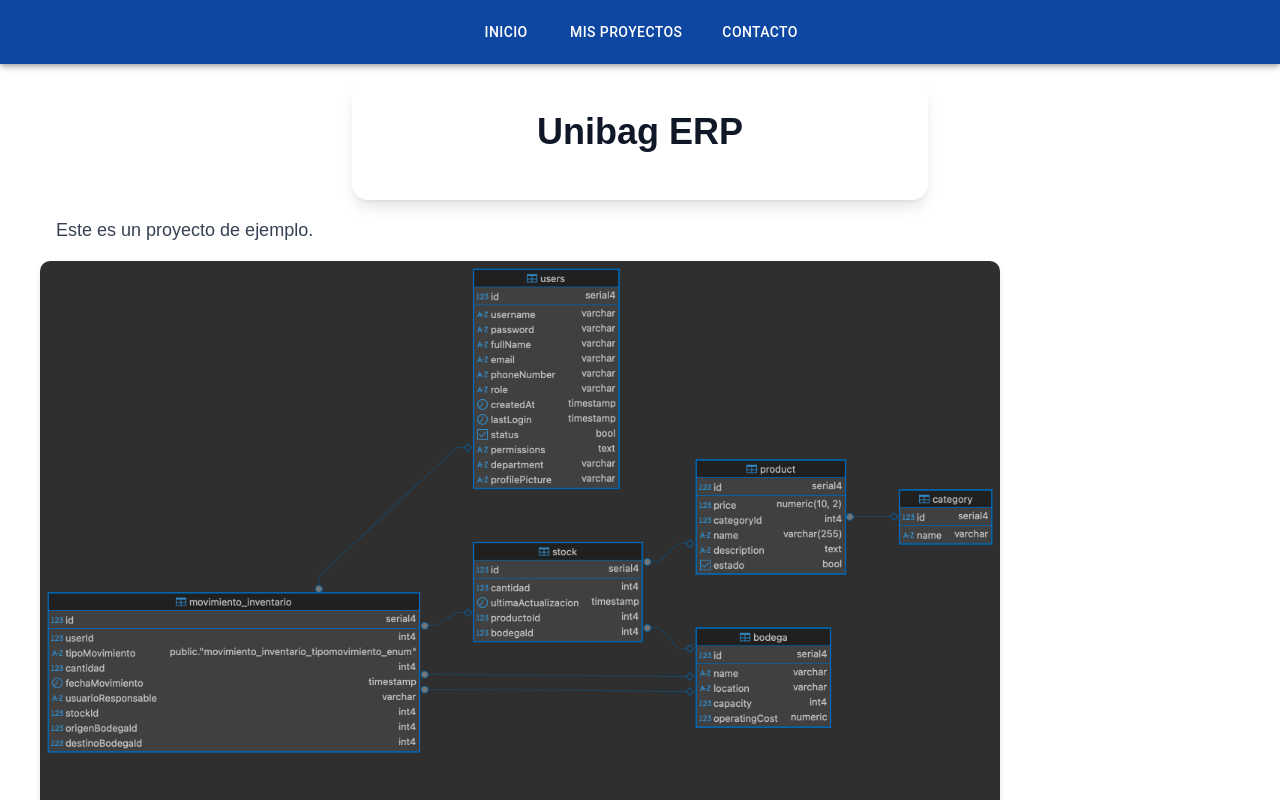
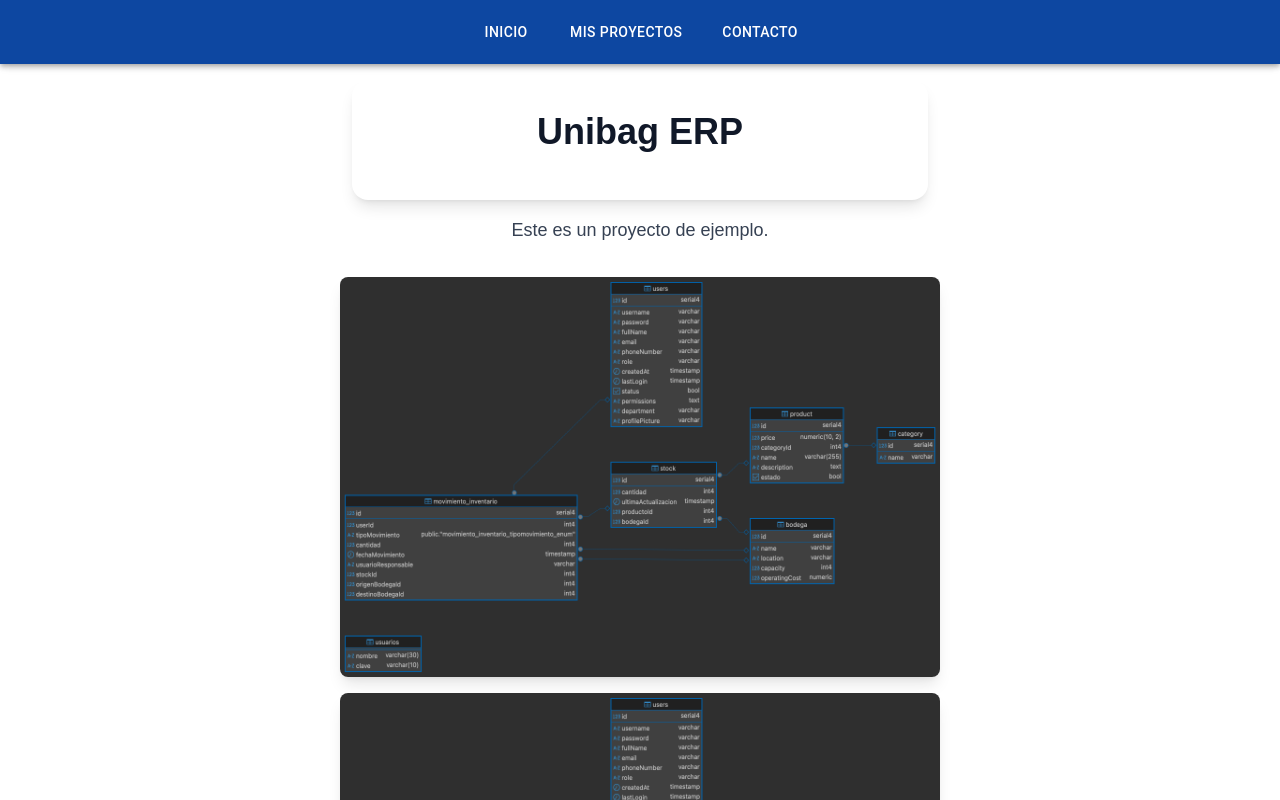
Before and after one commit to totonunez/mi-portafolio, a Next.js app: page /proyectos/1 in a window 1280 px wide. Shown: the top 800 px of the page. Built offline with nearby package versions, Linux system fonts and the light colour scheme.

Commit message:
agregar imagenes

```diff
--- a/src/app/proyectos/[id]/page.tsx
+++ b/src/app/proyectos/[id]/page.tsx
@@ -1,54 +1,51 @@
 "use client";
+
 import { useParams } from "next/navigation";
 import { useEffect, useState } from "react";
+import Image from "next/image"; // ✅ Importar Image de Next.js
 
 // Importamos el archivo JSON
-import proyectosData from '../../../data/proyectos.json';
+import proyectosData from "../../../data/proyectos.json";
 
 export default function ProyectoPage() {
-    const params = useParams(); // ✅ Get params safely
-    const [id, setId] = useState<string | null>(null);
+    const params = useParams(); // ✅ Obtener parámetros
     const [proyectoNombre, setProyectoNombre] = useState<string | null>(null);
     const [proyectoDescripcion, setProyectoDescripcion] = useState<string | null>(null);
     const [proyectoImagenes, setProyectoImagenes] = useState<string[] | null>(null);
 
-
     useEffect(() => {
         if (params?.id) {
             const projectId = params.id as string;
-        setId(projectId);
 
             // Buscar el proyecto en el archivo JSON por id
             const proyecto = proyectosData.find((p) => p.id === projectId);
-        setProyectoNombre(proyecto ? proyecto.nombre : null); // Si no se encuentra, set null
+            setProyectoNombre(proyecto ? proyecto.nombre : null);
             setProyectoDescripcion(proyecto ? proyecto.descripcion : null);
             setProyectoImagenes(proyecto ? proyecto.imagenes : null);
         }
     }, [params]);
 
     return (
-        <div>
-        <div className=" flex flex-col items-center justify-center text-center">
+        <div className="flex flex-col items-center justify-center text-center">
             <div className="bg-white shadow-lg rounded-2xl p-8 max-w-xl w-full">
                 <h2 className="text-4xl font-bold text-gray-900 mb-4">
-                {proyectoNombre || "Loading..."}
+                    {proyectoNombre || "Cargando..."}
                 </h2>
             </div>
-        </div>
             <p className="text-lg text-gray-700 leading-relaxed p-4">
-        {proyectoDescripcion || "Loading..."}
+                {proyectoDescripcion || "Cargando..."}
             </p>
 
-             {/* Mostrar todas las imágenes */}
-        <div className="galeria">
+            <div className="flex flex-col items-center gap-4 p-4">
             {proyectoImagenes?.length ? (
                 proyectoImagenes.map((imagen, index) => (
-                    <div key={index}>
-                    <img
-                    className="galeria" //
+                <div key={index} className="relative w-150 h-100">
+                    <Image
                     src={imagen}
                     alt={`Imagen ${index + 1} de ${proyectoNombre}`}
-                    style={{ width: "80%", height: "center", marginBottom: "1rem" }}
+                    layout="fill" // ✅ Mantiene la proporción
+                    objectFit="fill"
+                    className="rounded-lg shadow-lg"
                     />
                 </div>
                 ))
@@ -56,6 +53,7 @@ export default function ProyectoPage() {
                 <p>No hay imágenes disponibles.</p>
             )}
             </div>
+
         </div>
     );
 }
```
Lines whose indentation alone changed are shown as unchanged.
